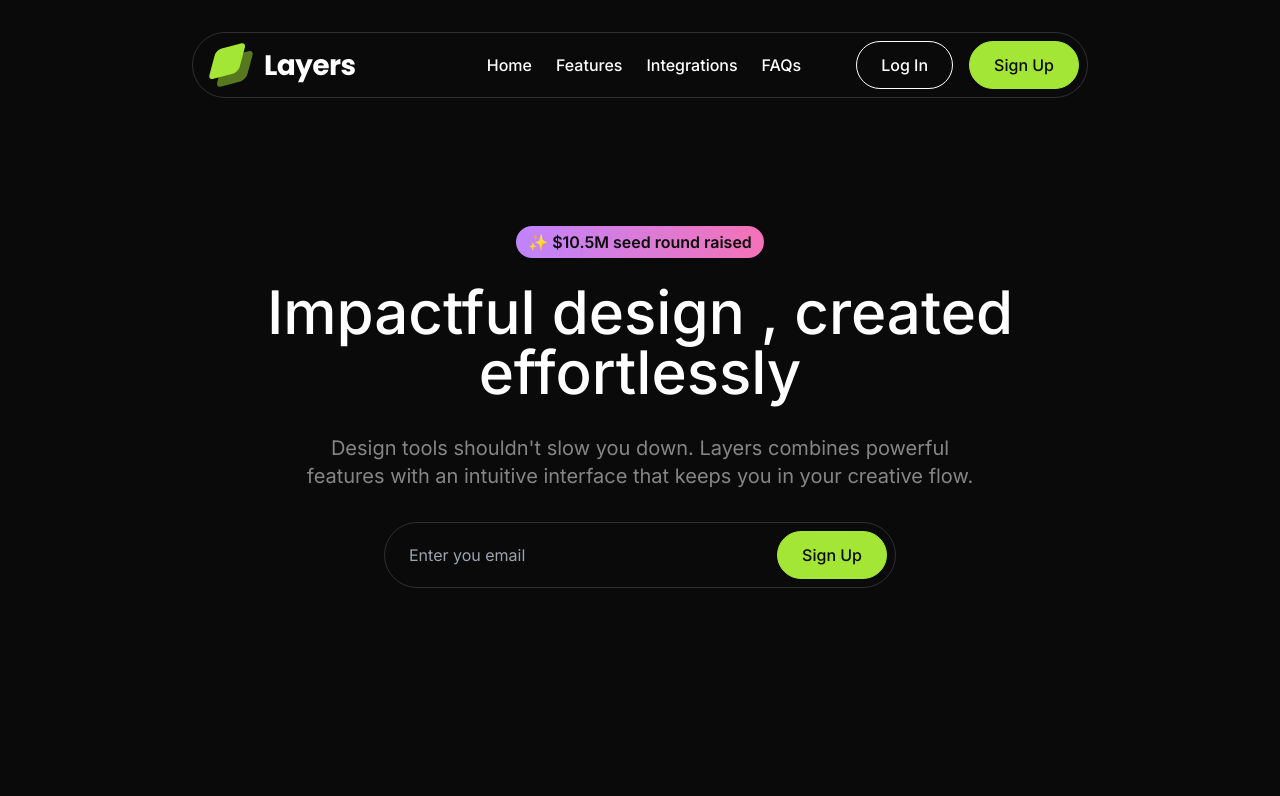
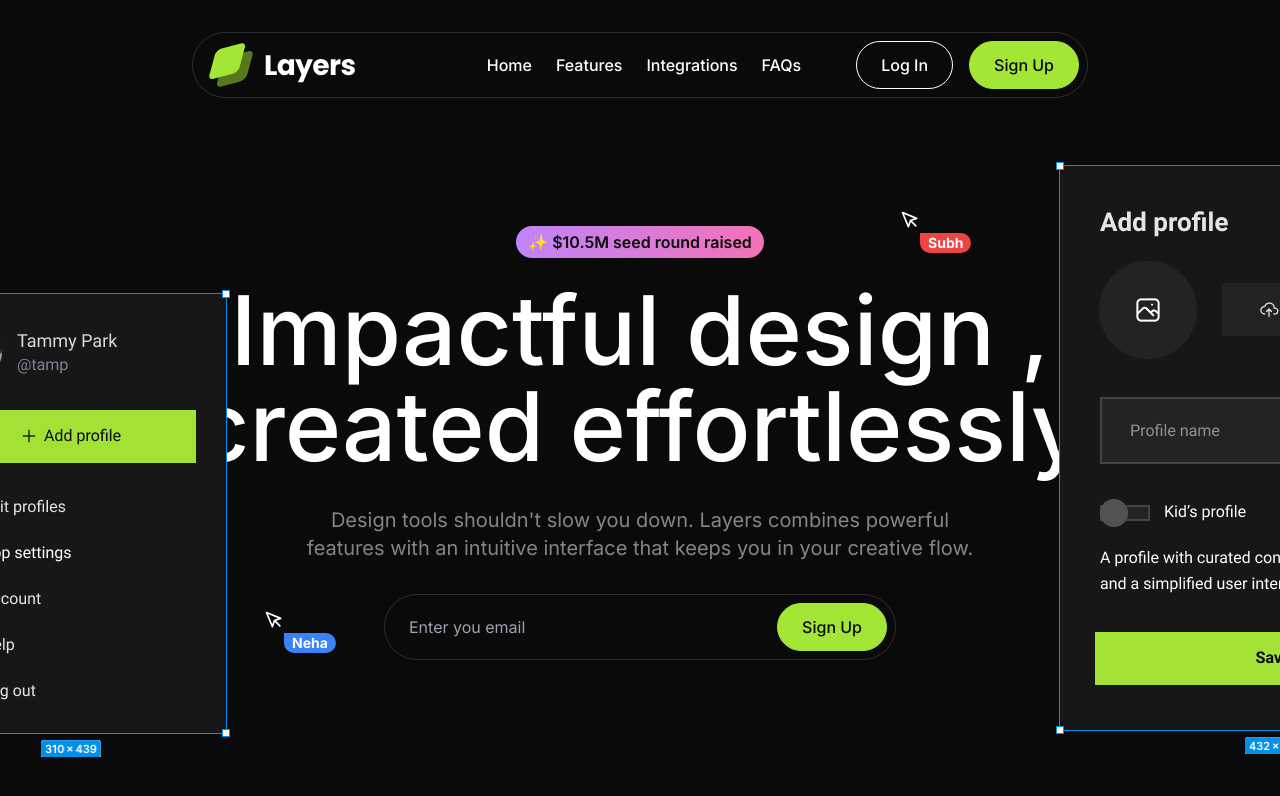
Before and after one commit to LOSTBOY-IS-DED/Layers, a Next.js app in the folder starter-template/: page / in a window 1280 px wide. Shown: the top 796 px of the page. Built offline with nearby package versions, Linux system fonts and the light colour scheme.

Commit message:
done with the hero section

```diff
--- /dev/null
+++ b/starter-template/src/components/Pointer.tsx
@@ -0,0 +1,29 @@
+import { twMerge } from "tailwind-merge";  // to dynamically change the color
+
+export default function Pointer(props : { name : string ; color ?: string }) {
+
+    const { name , color } = props;
+    return (
+
+        <div className="relative">
+            <svg
+                xmlns="http://www.w3.org/2000/svg"
+                width="24"
+                height="24"
+                viewBox="0 0 24 24"
+                fill="none"
+                stroke="currentColor"
+                strokeWidth="2"
+                strokeLinecap="round"
+                strokeLinejoin="round"
+                className="feather feather-mouse-pointer text-white size-5"
+            >
+                <path d="M3 3l7.07 16.97 2.51-7.39 7.39-2.51L3 3z"></path>
+                <path d="M13 13l6 6"></path>
+            </svg>
+            <div className="absolute top-full left-full">
+                <div className= {twMerge("inline-flex rounded-full font-bold text-sm bg-blue-500 px-2 rounded-tl-none" , color === "red" && "bg-red-500")} >{name}</div>
+            </div>
+        </div>
+    );
+}
--- a/starter-template/src/sections/Hero.tsx
+++ b/starter-template/src/sections/Hero.tsx
@@ -1,14 +1,29 @@
 import Button from "@/components/Button";
+import designExample1Image from "@/assets/images/design-example-1.png";
+import designExample2Image from "@/assets/images/design-example-2.png";
+import Pointer from "@/components/Pointer";
+import Image from "next/image";
 
 export default function Hero() {
-    return <section className="py-24">
-        <div className="container">
-
+    return <section className="py-24 overflow-x-clip">
+        <div className="container relative">
+            <div className="absolute -left-32 top-16 hidden lg:block">
+                <Image src={designExample1Image} alt="design example 1 image"/>
+            </div>
+            <div className="absolute -right-64 -top-16 hidden lg:block">
+                <Image src={designExample2Image} alt="design example 2 image"/>
+            </div>
+            <div className="absolute left-56 top-96 hidden lg:block">
+                <Pointer name="Neha" />
+            </div>
+            <div className="absolute right-80 -top-4 hidden lg:block">
+                <Pointer name="Subh" color="red" />
+            </div>
             <div className="flex justify-center">
             <div className="inline-flex py-1 px-3 bg-gradient-to-r from-purple-400 to-pink-400 rounded-full text-neutral-950 font-semibold">✨ $10.5M seed round raised </div>
             </div>
 
-            <h1 className="text-6xl font-medium text-center mt-6">Impactful design , created effortlessly</h1>
+            <h1 className="text-6xl md:text-7xl lg:text-8xl font-medium text-center mt-6">Impactful design , created effortlessly</h1>
             <p className="text-center text-xl text-white/50 mt-8 max-w-2xl mx-auto">Design tools shouldn&apos;t slow you down. Layers combines powerful features with an intuitive interface that keeps you in your creative flow.</p>
         </div>
         <form className="flex border border-white/15 rounded-full p-2 mt-8 max-w-lg mx-auto ">
```
